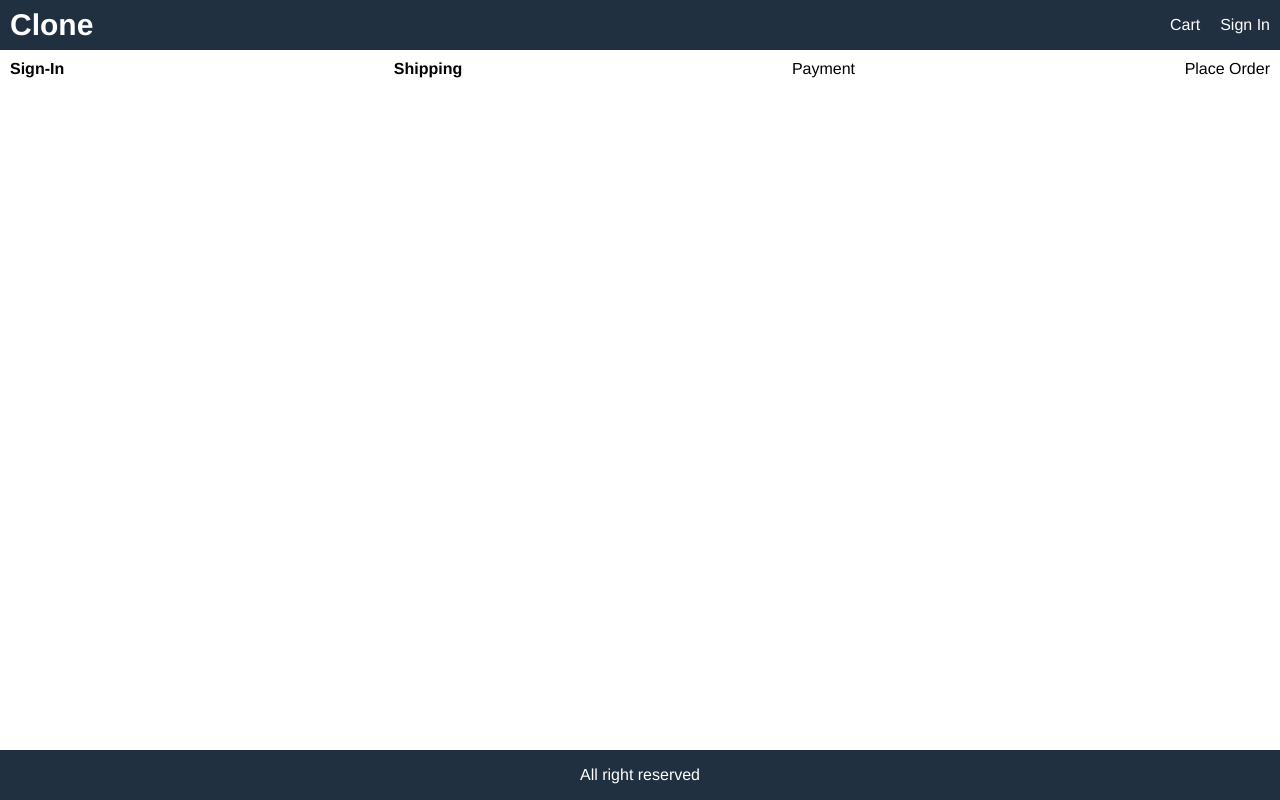
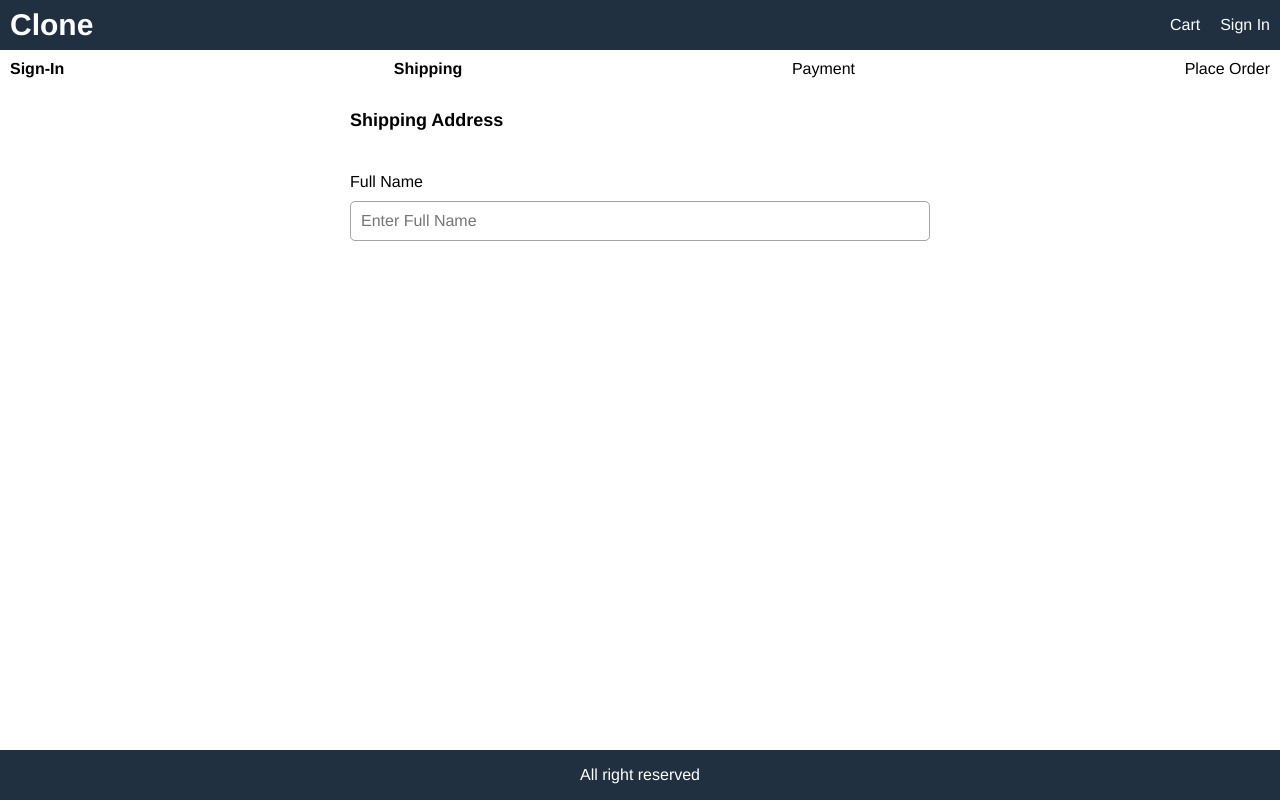
Before and after one commit to saket98/Ecommers_React_NodeJS, a React (Create React App) app in the folder frontend/: page /shipping in a window 1280 px wide. Built offline with nearby package versions, Linux system fonts and the light colour scheme.

Commit message:
ShippingScreen form added

```diff
--- a/frontend/src/Screens/ShippingAddressScreen.js
+++ b/frontend/src/Screens/ShippingAddressScreen.js
@@ -1,10 +1,30 @@
-import React from 'react'
-import CheckoutSteps from '../Components/CheckoutSteps'
+import React, { useState } from "react";
+import CheckoutSteps from "../Components/CheckoutSteps";
 
 export default function ShippingAddressScreen() {
-    return (
-        <div>
-            <CheckoutSteps step1 step2></CheckoutSteps>
-        </div>
-    )
+	const [fullName, setFullName] = useState("");
+	const [address, setAddress] = useState("");
+	const [city, setCity] = useState("");
+	const [postalCode, setPostalCode] = useState("");
+	const [country, setCountry] = useState("");
+
+    const submitHandler = (e) => {
+        e.preventDefault();
+
+    }
+
+	return (
+		<div>
+			<CheckoutSteps step1 step2></CheckoutSteps>
+			<form className="form" onSubmit={submitHandler}>
+				<div>
+					<h1>Shipping Address</h1>
+				</div>
+				<div>
+					<label htmlFor="fullName">Full Name</label>
+					<input type="text" id="fullName" placeholder="Enter Full Name" value={fullName} onChange={(e) => setFullName(e.target.value)} require></input>
+				</div>
+			</form>
+		</div>
+	);
 }
--- a/frontend/src/Screens/cartScreen.js
+++ b/frontend/src/Screens/cartScreen.js
@@ -7,21 +7,18 @@ import MessageBox from "../Components/MessageBox";
 export default function CartScreen(props) {
 	const productId = props.match.params.id;
 	const qty = props.location.search ? Number(props.location.search.split("=")[1]) : 1;
-
 	const cart = useSelector((state) => state.cart);
 	const { cartItems } = cart;
-	cartItems.map((a) => console.log(a));
-
 	const dispatch = useDispatch();
-
 	useEffect(() => {
 		if (productId) {
 			dispatch(addToCart(productId, qty));
 		}
 	}, [dispatch, productId, qty]);
 
-	const removeFromCartHandler = (productId) => {
-		dispatch(removeFromCart(productId));
+	const removeFromCartHandler = (id) => {
+		// delete action
+		dispatch(removeFromCart(id));
 	};
 
 	const checkoutHandler = () => {
@@ -55,7 +52,7 @@ export default function CartScreen(props) {
 											))}
 										</select>
 									</div>
-									<div>₹{item.price}</div>
+									<div>${item.price}</div>
 									<div>
 										<button type="button" onClick={() => removeFromCartHandler(item.product)}>
 											Delete
@@ -72,7 +69,7 @@ export default function CartScreen(props) {
 					<ul>
 						<li>
 							<h2>
-								Subtotal ({cartItems.reduce((a, c) => a + c.qty, 0)} items) : ₹{cartItems.reduce((a, c) => a + c.price * c.qty, 0)}
+								Subtotal ({cartItems.reduce((a, c) => a + c.qty, 0)} items) : ${cartItems.reduce((a, c) => a + c.price * c.qty, 0)}
 							</h2>
 						</li>
 						<li>
--- a/frontend/src/Screens/registerScreen.js
+++ b/frontend/src/Screens/registerScreen.js
@@ -11,7 +11,9 @@ export default function RegisterScreen(props) {
 	const [password, setPassword] = useState("");
 	const [confirmPassword, setConfirmPassword] = useState("");
 
-	const redirect = props.location.search ? props.location.search.split("=")[1] : "/";
+	const redirect = props.location.search ? props.location.search.split("=").pop() : "/";
+
+	console.log(redirect);
 
 	const userRegister = useSelector((state) => state.userRegister);
 	const { userInfo, loading, error } = userRegister;
--- a/frontend/src/Screens/signInScreen.js
+++ b/frontend/src/Screens/signInScreen.js
@@ -9,9 +9,9 @@ function SigninScreen(props) {
 	const [email, setEmail] = useState("");
 	const [password, setPassword] = useState("");
 
-	const redirect = props.location.search ? props.location.search.split("?")[1] : "/";
+	const redirect = props.location.search ? props.location.search.split("=").pop() : "/";
 
-	console.log(props.location.search);
+	console.log(redirect);
 
 	const userSignin = useSelector((state) => state.userSignin);
 	const { userInfo, loading, error } = userSignin;
```
